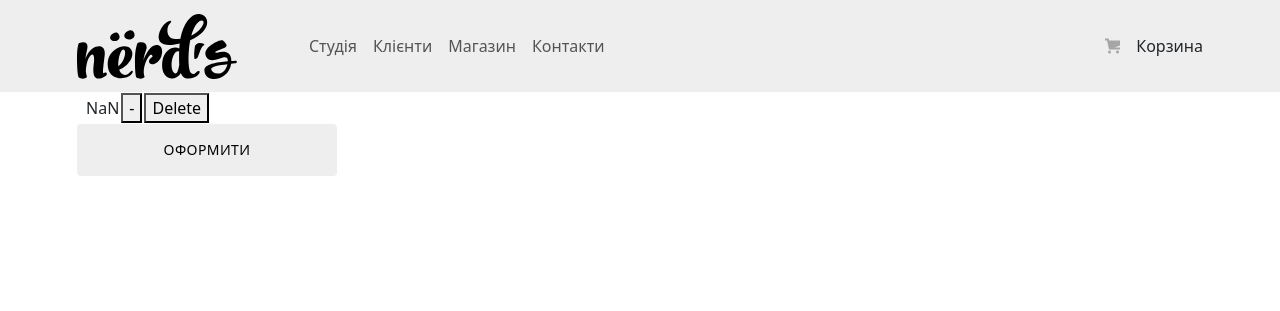
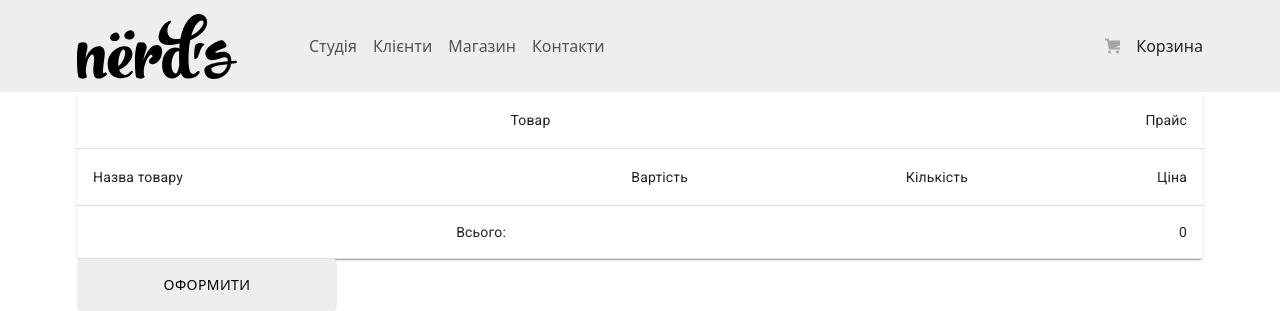
Before and after one commit to xSemuel/project-nerds, a React (Create React App) app: page /cart in a window 1280 px wide. Shown: the top 311 px of the page. Built offline with nearby package versions, Linux system fonts and the light colour scheme.

Commit message:
feat: added table in Cart component, created sumSelectedGoodsInCart in cartSlice component

```diff
--- a/src/components/Cart.jsx
+++ b/src/components/Cart.jsx
@@ -1,32 +1,50 @@
-
-import { Box } from '@mui/material';
+import Table from '@mui/material/Table';
+import TableBody from '@mui/material/TableBody';
+import TableCell from '@mui/material/TableCell';
+import TableContainer from '@mui/material/TableContainer';
+import TableHead from '@mui/material/TableHead';
+import TableRow from '@mui/material/TableRow';
+import Paper from '@mui/material/Paper';
 
 
-
-
-
-export const Cart = (props) => {
-    const { title, cost, image, count, articul } = props
+export const Cart = ({options, sumInCart}) => {
 
     return (
-        <Box >
-            <table>
-                <tbody>
-                    <tr>
-                        <td><img src={image} alt={title} className="goods-block img"/></td>
-                        <td>{title}</td>
-                        <td>{cost}</td>
-                        <td>{count}</td>
-                        <td>{cost * count}</td>
-                        <td>
-                            <button className='minus-from-cart' data-key={articul}>-</button>
-                        </td>
-                        <td>
-                            <button className='remove-from-cart' data-key={articul}>Delete</button>
-                        </td>
-                    </tr>
-                </tbody>
-            </table>
-        </Box >
+        <TableContainer component={Paper}>
+            <Table sx={{ minWidth: 700 }} aria-label="spanning table">
+                <TableHead>
+                    <TableRow>
+                        <TableCell align="center" colSpan={3}>
+                            Товар
+                        </TableCell>
+                        <TableCell align="right">
+                            Прайс
+                        </TableCell>
+                    </TableRow>
+                    <TableRow>
+                        <TableCell>Назва товару</TableCell>
+                        <TableCell align="right">Вартість</TableCell>
+                        <TableCell align="right">Кількість</TableCell>
+                        <TableCell align="right">Ціна</TableCell>
+                    </TableRow>
+                </TableHead>
+                <TableBody>
+                    {options.map((row) => (
+                        <TableRow key={row.id}>
+                            <TableCell align="right"><img src={row.srcLogo} alt={row.alt}/></TableCell>
+                            <TableCell>{row.title}</TableCell>
+                            <TableCell align="right">{row.descInfo}</TableCell>
+                            <TableCell align="right">{row.descPrice}</TableCell>
+                        </TableRow>
+                    ))}
+
+                    <TableRow>
+                        <TableCell rowSpan={3} />
+                        <TableCell colSpan={2}>Всього:</TableCell>
+                        <TableCell align="right">{sumInCart}</TableCell>
+                    </TableRow>
+                </TableBody>
+            </Table>
+        </TableContainer>
     )
 }
--- a/src/components/CartList.jsx
+++ b/src/components/CartList.jsx
@@ -2,32 +2,18 @@
 import { css } from '@emotion/react';
 
 import React from 'react';
-import { useSelector, useDispatch } from 'react-redux';
+import { useSelector } from 'react-redux';
 import { Box, Button } from '@mui/material';
-// import { selectGoods } from '../store/slices/goodsSlice';
-import { selectCart } from '../store/slices/cartSlice';
+import { selectedGoodsInCart, sumSelectedGoodsInCart } from '../store/slices/cartSlice';
 import { Cart } from '../components';
-// import { remove } from '../store/slices/cartSlice';
 
 export const CartList = () => {
-    // const dispatch = useDispatch();
-    // const goods = useSelector(selectGoods);
-    const cart = useSelector(selectCart);
 
+    const cart = useSelector(selectedGoodsInCart);
+    const cartSum = useSelector(sumSelectedGoodsInCart);
 
-    // const clickHandler = (event) => {
-    //     event.preventDefault();
-    //     const articul = event.target.getAttribute('data-key')
-
-    //     if (event.target.classList.contains('minus-from-cart')){
-    //         const quantity = cart[articul]
-    //         const action = quantity > 1 ? minus : remove
-    //         dispatch(action(articul))
-    //     } else if (event.target.classList.contains('remove-from-cart')) {
-    //         dispatch(remove(articul));
-    //     }
-    // }
-    console.dir(cart)
+    console.log(cart.length)
+    console.log(cartSum)
 
     const cartWrapper = css`
         min-height: 500px;
@@ -53,31 +39,12 @@ export const CartList = () => {
     return (
         <div className="container">
             <Box css={cartWrapper}>
-                {cart.map(item => console.log(item))}
-
-                <Cart/>
+                <Cart options={cart} sumInCart={cartSum} />
                 <Button css={buttonStyles}>
                     Оформити
                 </Button>
             </Box>
         </div>
-        // <div className='cart-field' onClick={clickHandler}>
-        //     {Object.keys(cart).map(articul => {
-        //         const {image, title, cost} = goodsObj[articul]
-        //         const quantity = cart[articul]
-
-        //         // <Cart good={goodsObj[item]} quantity={cart[item]} />
-
-        //         return (
-        //             <Cart
-        //                 key={title}
-        //                 image={image}
-        //                 title={title}
-        //                 cost={cost}
-        //                 count={quantity}
-        //                 articul={articul}
-        //             />)})}
-        // </div>
     );
 
 }
--- a/src/store/slices/cartSlice.js
+++ b/src/store/slices/cartSlice.js
@@ -3,7 +3,8 @@ import { createSlice } from '@reduxjs/toolkit';
 export const cartSlice = createSlice({
     name: 'cart',
     initialState: {
-        idCartMas: [] // id1, id2
+        idCartMas: [], // id1, id2
+        sumInCart: 0,
     },
     reducers: {
         addIdToCart: (state, action) => {
@@ -18,7 +19,21 @@ export const cartSlice = createSlice({
 
 export const { addIdToCart, removeIdToCart } = cartSlice.actions;
 
-export const selectCart = state => state.cart.idCartMas; // TODO state.goods [{ id, .... }]   \\   createSelector
+// export const selectCart = state => state.cart.idCartMas; // TODO state.goods [{ id, .... }]   \\   createSelector
 
+export const selectedGoodsInCart = state => {
+    const { goods, cart } = state
+    console.log(goods)
+    console.log(cart)
+
+    return goods.items.filter(item => cart.idCartMas.includes(item.id))
+}
+
+export const sumSelectedGoodsInCart = state => {
+    const { cart, goods } = state;
+    return goods.items.filter(item => cart.idCartMas.includes(item.id)).reduce((accum, item) => {
+        return accum += item.descPrice
+    }, 0);
+}
 
 export default cartSlice.reducer;
```
